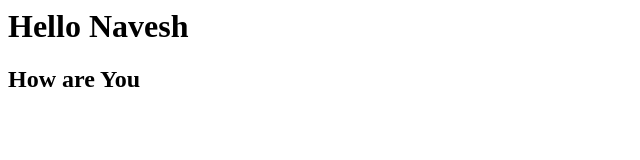
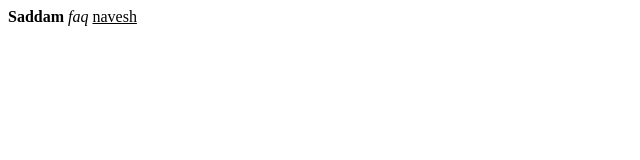
Before and after one commit to farooq-001/simple-webpage, a plain HTML site: page index.html in a window 1280 px wide. Shown: the whole page, without its empty margins (0-640 px from the left). Drawn offline with Linux system fonts and the light colour scheme.

Commit message:
Update index.html

```diff
--- a/index.html
+++ b/index.html
@@ -1,2 +1,12 @@
-<h1>Hello Navesh</h1>
-<h2>How are You</h2>
+<Html>
+<Head>
+<title>
+Example of make a text B,I,U
+</title>
+</Head>
+<Body>
+<b> Saddam </b>
+<I>faq</I>
+<U>navesh </U>
+</Body>
+</Html>
```
